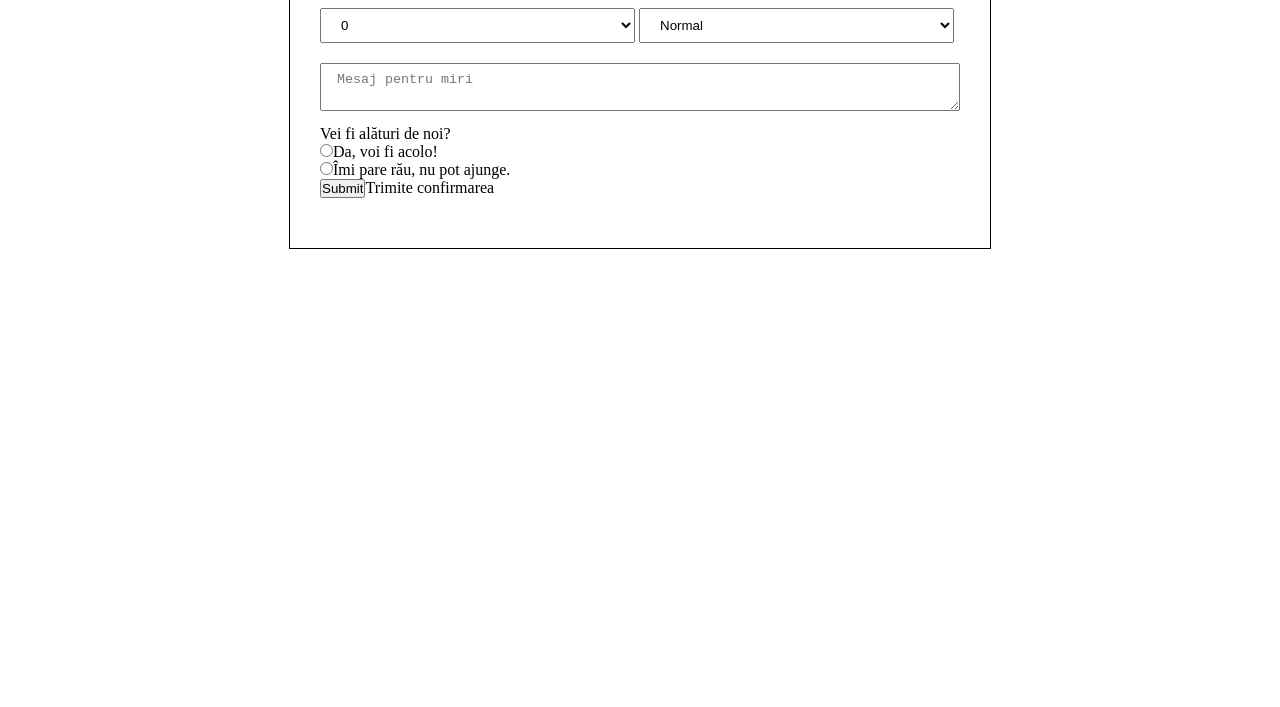
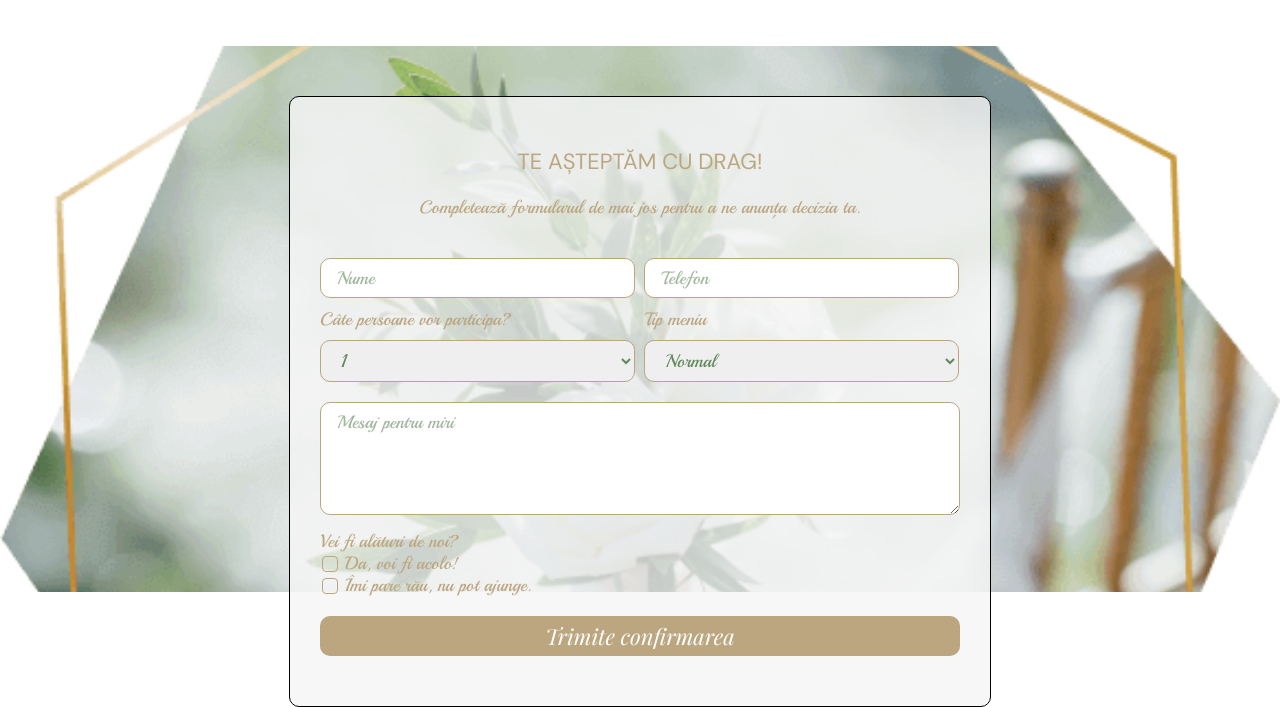
Before and after one commit to pallaurentiu/siit-workshops, a plain HTML site: page workshop-01/index.html in a window 1280 px wide. Shown: the part 144-851 px from the top of the page. Before the commit the page ends 800 px from the top, so only its background shows below. Drawn offline with Linux system fonts and the light colour scheme.

Commit message:
final version

```diff
--- a/workshop-01/index.html
+++ b/workshop-01/index.html
@@ -13,16 +13,45 @@
             padding: 0;
         }
 
+        @font-face {
+            font-family: "DM Sans";
+            src: url(typeface/DMSans-Regular.ttf);
+        }
+
+        @font-face {
+            font-family: "Playfair Display Italic";
+            src: url(typeface/PlayfairDisplay-Italic-VariableFont_wght.ttf);
+        }
+
+        @font-face {
+            font-family: "Playball";
+            src: url(typeface/Playball-Regular.ttf);
+        }
+
+        @font-face {
+            font-family: "Alex Brush";
+            src: url(typeface/AlexBrush-Regular.ttf);
+        }
+
+        .confirmation-page {
+            background-image: url(images/home_04_image_03.png);
+            background-repeat: no-repeat;
+            position: fixed;
+            background-size: cover;
+            position: relative;
+            height: 92vh;
+        }
+
         .confirmation-form {
-            background-color: rgba(255, 255, 255, 0.26);
+            background-color: rgba(245, 245, 245, 0.8);
             width: 640px;
             padding: 50px 30px;
-            margin: auto;
+            margin: 50px auto 50px auto;
             display: flex;
             flex-wrap: wrap;
             vertical-align: center;
-            border: 1px solid black;
-            /* just for orientation only (will be deleted) */
+            border: 1px solid;
+            border-radius: 10px;
         }
 
         input[type="text"],
@@ -31,6 +60,11 @@
             padding: 8px 16px;
             box-sizing: border-box;
             margin: 10px 0px;
+            font-size: 18px;
+            font-family: "Playball";
+            border: 1px solid #BCA680;
+            border-radius: 10px;
+            color: #62875C;
         }
 
         select[name="persons"],
@@ -39,37 +73,152 @@
             padding: 8px 16px;
             box-sizing: border-box;
             margin: 10px 0px;
+            font-size: 18px;
+            font-family: "Playball";
+            border: 1px solid #BCA680;
+            border-radius: 10px;
+            color: #62875C;
         }
 
         textarea[type="text"] {
             width: 640px;
+            height: 113px;
+            min-height: 41px;
             padding: 8px 16px;
             resize: vertical;
             box-sizing: border-box;
             margin: 10px 0px;
+            font-family: "Playball";
+            font-size: 18px;
+            border: 1px solid #BCA680;
+            border-radius: 10px;
+            color: #62875C;
         }
 
-        .inlinerow {
+        input[type="radio"] {
+            margin: 0px 10px 0px 5px;
+            appearance: none;
+            width: 10px;
+            height: 10px;
+            outline: 1px solid #BCA680;
+            outline-offset: 2px;
+            border-radius: 1px;
+        }
+
+        input[type="radio"]:checked {
+            background: #BCA680;
+        }
+
+        label {
+            color: #BCA680;
+        }
+
+        .global-typeface {
+            font-family: "Playball";
+            font-size: 18px;
+        }
+
+        .label-select-group {
             display: inline-block;
+        }
+
+        .menu {
+            padding-left: 4px;
+        }
+
+        .labelspace {
+            margin-bottom: 2px;
+        }
+
+        .formhead {
+            width: 700px;
+        }
+
+        .invited {
+            display: inline;
+        }
+
+        .phone {
+            padding-left: 4px;
+        }
+
+        #confirmation-heading {
+            text-align: center;
+            font-family: "Alex Brush";
+            font-weight: 100;
+            font-size: 32px;
+            color: #62875C;
+            padding: 75px 0px;
+            background-color: white;
+        }
+
+        #title {
+            font-family: "DM Sans", sans-serif;
+            font-size: 22px;
+            font-weight: 100;
+            text-transform: uppercase;
+            color: #BCA680;
+            text-align: center;
+        }
+
+        #subtitle {
+            text-align: center;
+            margin: 20px 0px 30px 0px;
+            color: #BCA680;
+        }
+
+        #sendbutton {
+            width: 640px;
+            padding: 5px;
+            margin: 20px 0px 0px 0px;
+            font-family: "Playfair Display Italic";
+            font-size: 22px;
+            border: 0px;
+            border-radius: 10px;
+            background-color: #BCA680;
+            color: white;
+        }
+
+        #sendbutton:hover {
+            cursor: pointer;
+        }
+
+        ::placeholder {
+            color: #62875C;
+            opacity: 0.6;
+        }
+
+        .radiotext {
+            color: #BCA680;
         }
     </style>
 
 </head>
 
 <body>
-    <div class="background-overlay">
-        <div class="confirmation-form">
-            <h4>Te așteptăm cu drag!</h4>
-            <p>Completeaza formularul de mai jos pentru a ne anunta decizia ta.</p>
+    <div class="confirmation-page">
+        <h2 id="confirmation-heading">Confirmare</h2>
+        <div class="confirmation-form bg-conf-form">
+            <div class="formhead">
+                <h4 id="title">Te așteptăm cu drag!</h4>
+                <p id="subtitle" class="global-typeface">Completează formularul de mai jos pentru a ne anunța decizia ta.</p>
+            </div>
+
+            <div class="global-typeface">
                 <form>
+                    <div class="invited fullname">
                         <input type="text" name="fullname" placeholder="Nume" required></input>
-                <input type="tel" name="phone" placeholder="Telefon" required></input><br>
+                    </div>
 
-                <div class="inlinerow">
-                    <label for="persons">Câte persoane vor participa?</label><br>
-                    <select name="persons">
+                    <div class="invited phone">
+                        <input type="tel" name="phone" placeholder="Telefon" required></input>
+                    </div>
+
+                    <div class="label-select-group persons">
+                        <label for="persons" class="labelspace">Câte persoane vor participa?</label><br>
+                        <select name="persons" required>
                             <option value="0">0</option>
-                        <option value="1">1</option>
+                            <option value="1" selected>1</option>
                             <option value="2">2</option>
                             <option value="3">3</option>
                             <option value="4">4</option>
@@ -82,9 +231,9 @@
                         </select><br>
                     </div>
 
-                <div class="inlinerow">
-                    <label for="menu-type">Tip meniu</label><br>
-                    <select name="menu-type">
+                    <div class="label-select-group menu">
+                        <label for="menu-type" class="labelspace">Tip meniu</label><br>
+                        <select name="menu-type" required>
                             <option value="menu-normal">Normal</option>
                             <option value="menu-vegetarian">Vegetarian</option>
                         </select>
@@ -93,11 +242,12 @@
                     <textarea type="text" placeholder="Mesaj pentru miri"></textarea><br>
 
                     <label for="attendance">Vei fi alături de noi?</label><br>
-                <input type="radio" name="attendance">Da, voi fi acolo!</input><br>
-                <input type="radio" name="attendance">Îmi pare rău, nu pot ajunge.</input><br>
+                    <input type="radio" name="attendance"><span class="radiotext">Da, voi fi acolo!</span></input><br>
+                    <input type="radio" name="attendance"><span class="radiotext">Îmi pare rău, nu pot ajunge.</span></input><br>
 
-                <input type="submit">Trimite confirmarea</input>
+                    <input id="sendbutton" type="submit" value="Trimite confirmarea"></input>
                 </form>
+            </div>
         </div>
     </div>
 </body>
```
Also changed, not shown: workshop-01/images/home_04_image_03.png (added), workshop-01/typeface/AlexBrush-Regular.ttf (added), workshop-01/typeface/DMSans-Regular.ttf (added), workshop-01/typeface/Playball-Regular.ttf (added), workshop-01/typeface/PlayfairDisplay-Italic-VariableFont_wght.ttf (added). Lines whose indentation alone changed are shown as unchanged.
